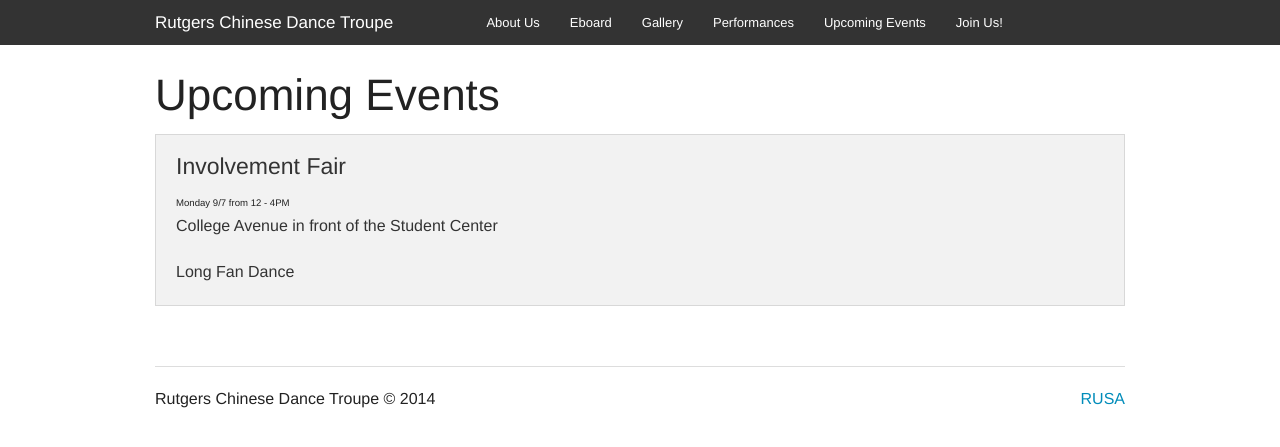
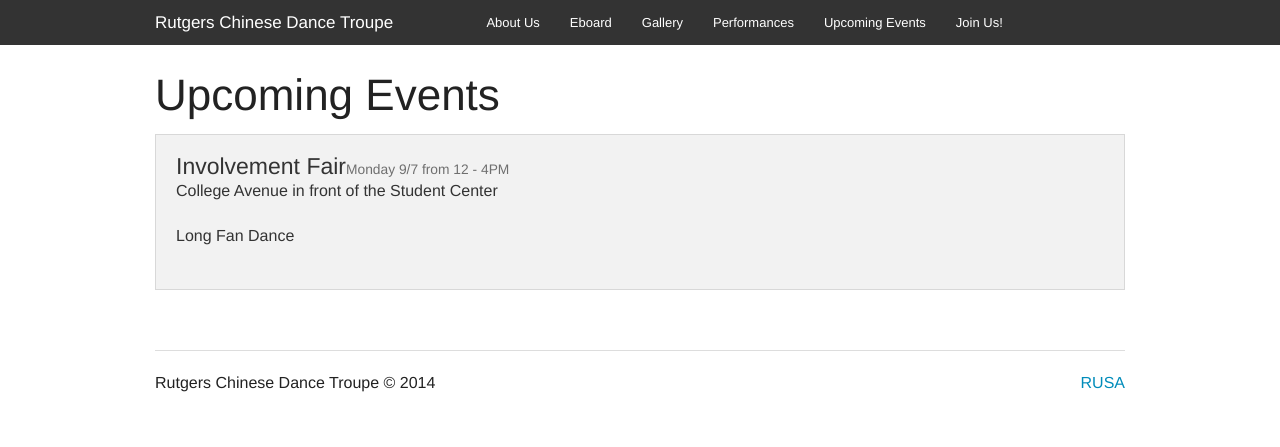
Before and after one commit to rcdt/rcdt.github.io, a Jekyll site: the page built from events.html, in a window 1280 px wide. Shown: the top 447 px of the page. Built offline with Jekyll 4.4.1, drawn with Linux system fonts in a browser that asks for light colours; Markdown is read by kramdown in place of the engine named in the settings.

```diff
--- a/events.html
+++ b/events.html
@@ -5,7 +5,7 @@ title: Upcoming Events
 <ul class="small-block-grid-1">
 
  <li><div class="panel">
- <h4>Involvement Fair</h4> <small>Monday 9/7 from 12 - 4PM </small>
+ <h4>Involvement Fair<small>Monday 9/7 from 12 - 4PM </small>
 <p>College Avenue in front of the Student Center</p>
-<p>Long Fan Dance</p>
+<p>Long Fan Dance</p></h4>
  </div></li>
```
